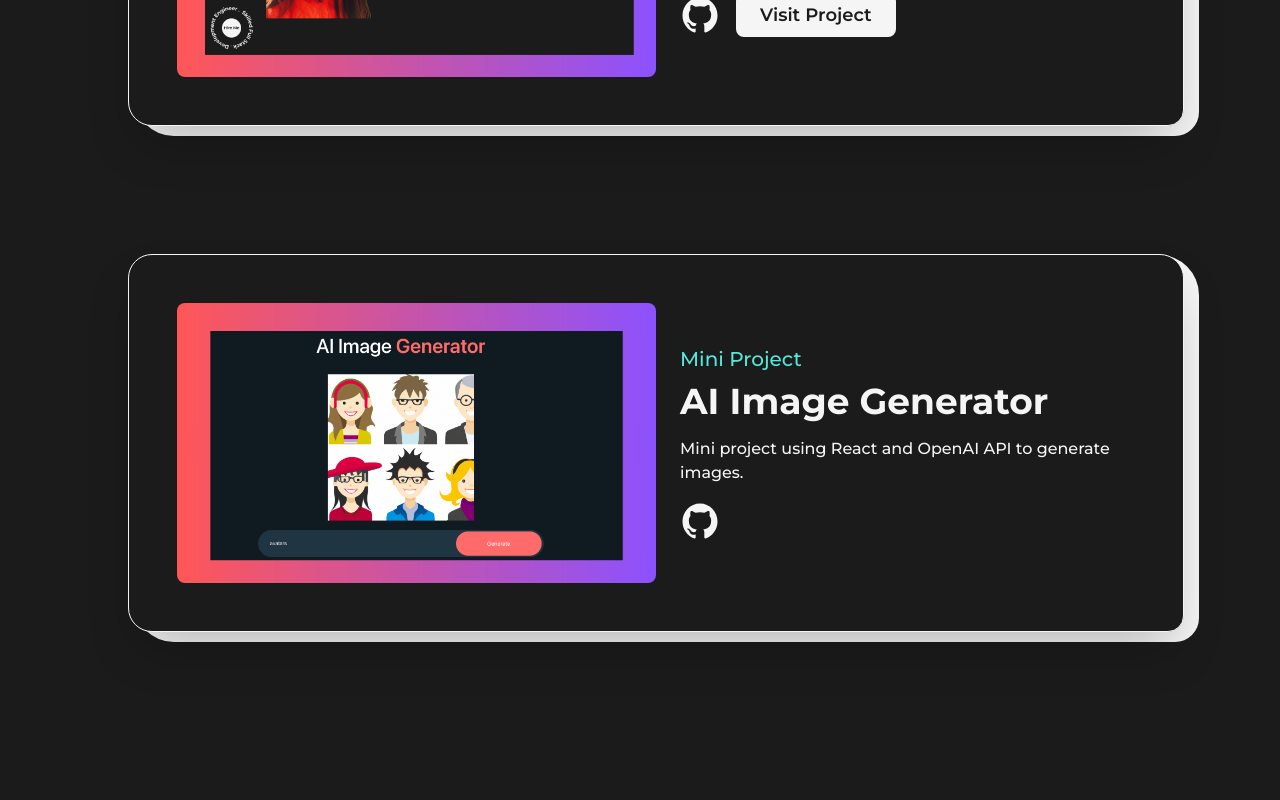
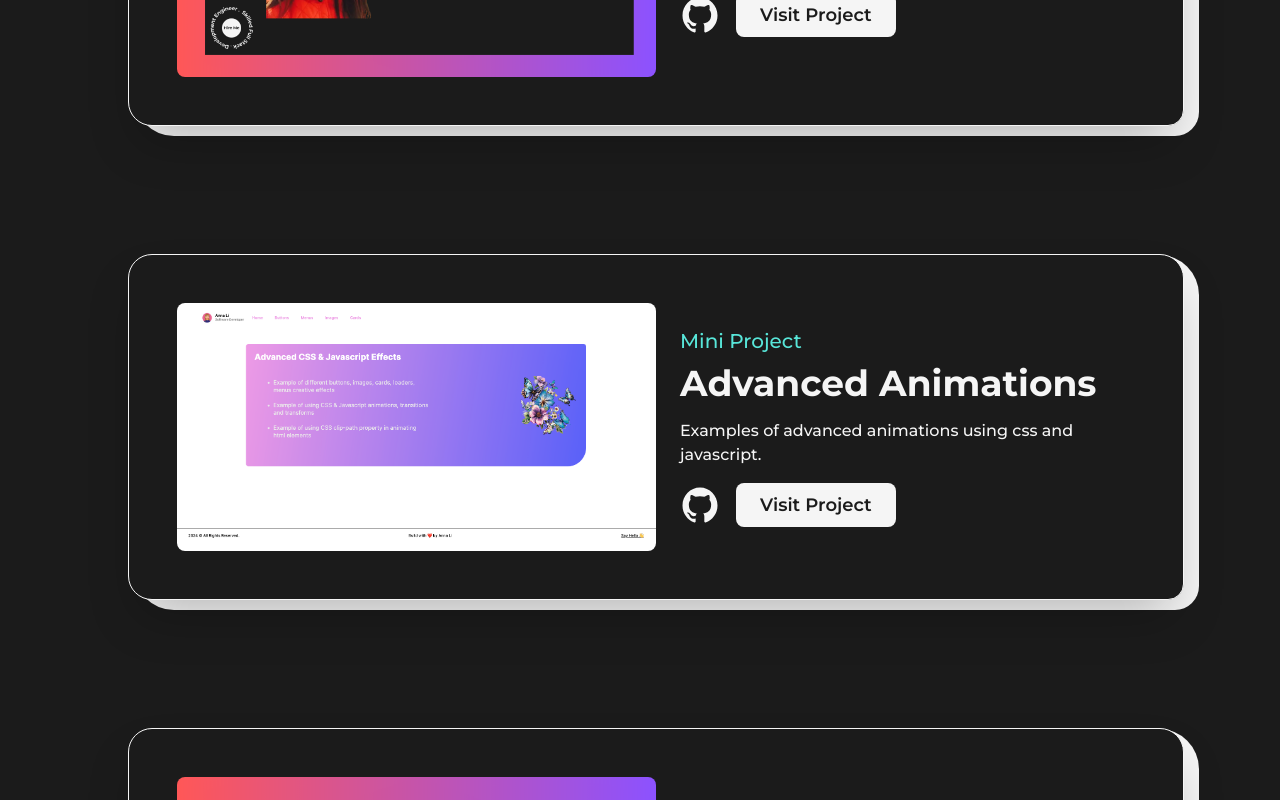
Before and after one commit to annali-SDE/anna-portfolio, a Next.js app: page /projects in a window 1280 px wide. Shown: the part 616-1416 px from the top of the page. Built offline with nearby package versions, Linux system fonts and the light colour scheme.

Commit message:
add project

```diff
--- a/src/pages/projects.js
+++ b/src/pages/projects.js
@@ -7,6 +7,7 @@ import Image from 'next/image';
 import { GithubIcon } from '@/components/Icons';
 import portfolio from '../../public/images/projects/portfolio-pj.png';
 import aiImageGenerator from '../../public/images/projects/ai-image-generator.png';
+import advancedAnimations from '../../public/images/projects/advanced-animations.png';
 import { motion } from 'framer-motion';
 
 const FramerImage = motion(Image);
@@ -117,11 +118,20 @@ const projects = () => {
 							<FeaturedProject
 								title='Self Portfolio'
 								img={portfolio}
-								summary='Myself Portfolio Website using NextJS, Tailwind CSS, Framer Motion.
-'
+								summary='Myself Portfolio Website using NextJS, Tailwind CSS, Framer Motion.'
 								link='https://www.annali.dev'
 								github='https://github.com/annali-SDE/anna-portfolio'
 								type='Featured Project'
+							/>
+						</div>
+						<div className='col-span-12'>
+							<FeaturedProject
+								title='Advanced Animations'
+								img={advancedAnimations}
+								summary='Examples of advanced animations using css and javascript.'
+								link='https://advanced-animations-222d541f94fc.herokuapp.com/'
+								github='https://github.com/annali-SDE/advanced-animations'
+								type='Mini Project'
 							/>
 						</div>
 						<div className='col-span-12'>
```
Also changed, not shown: public/images/projects/advanced-animations.png (added).
